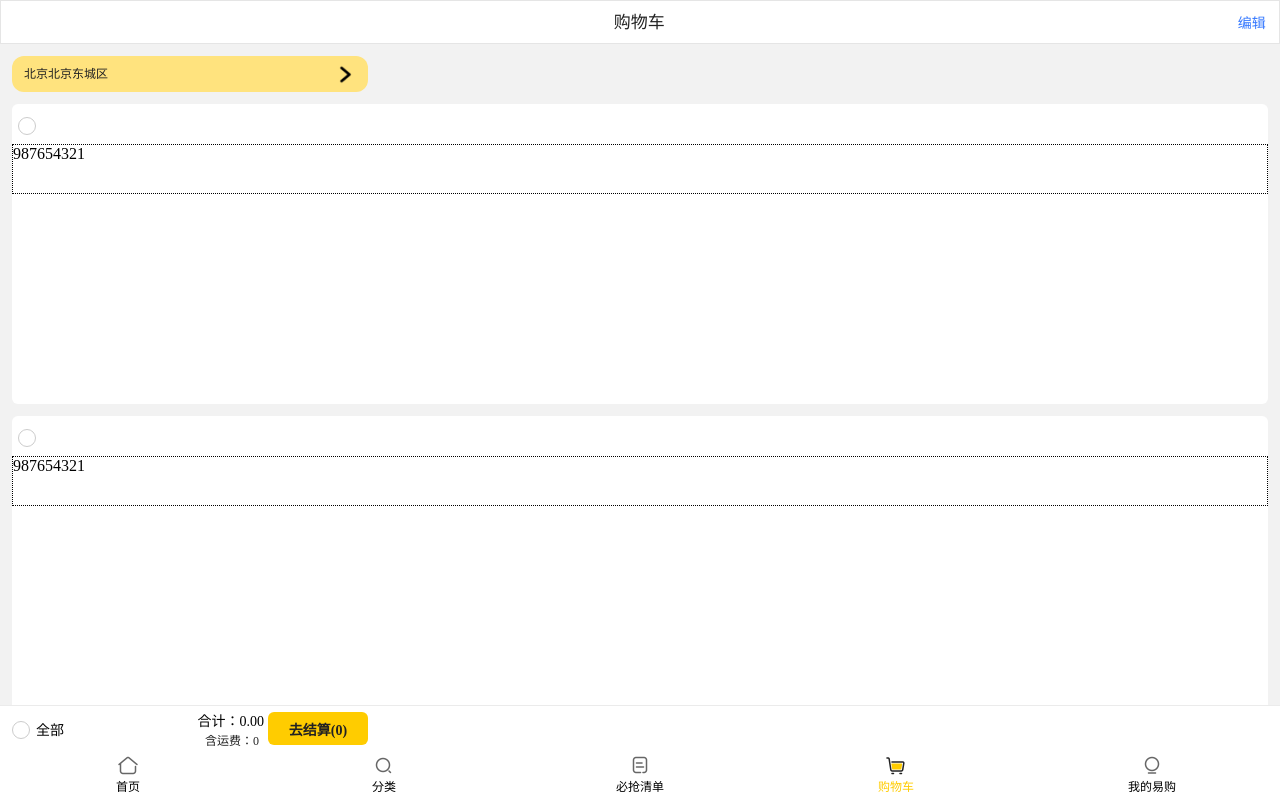
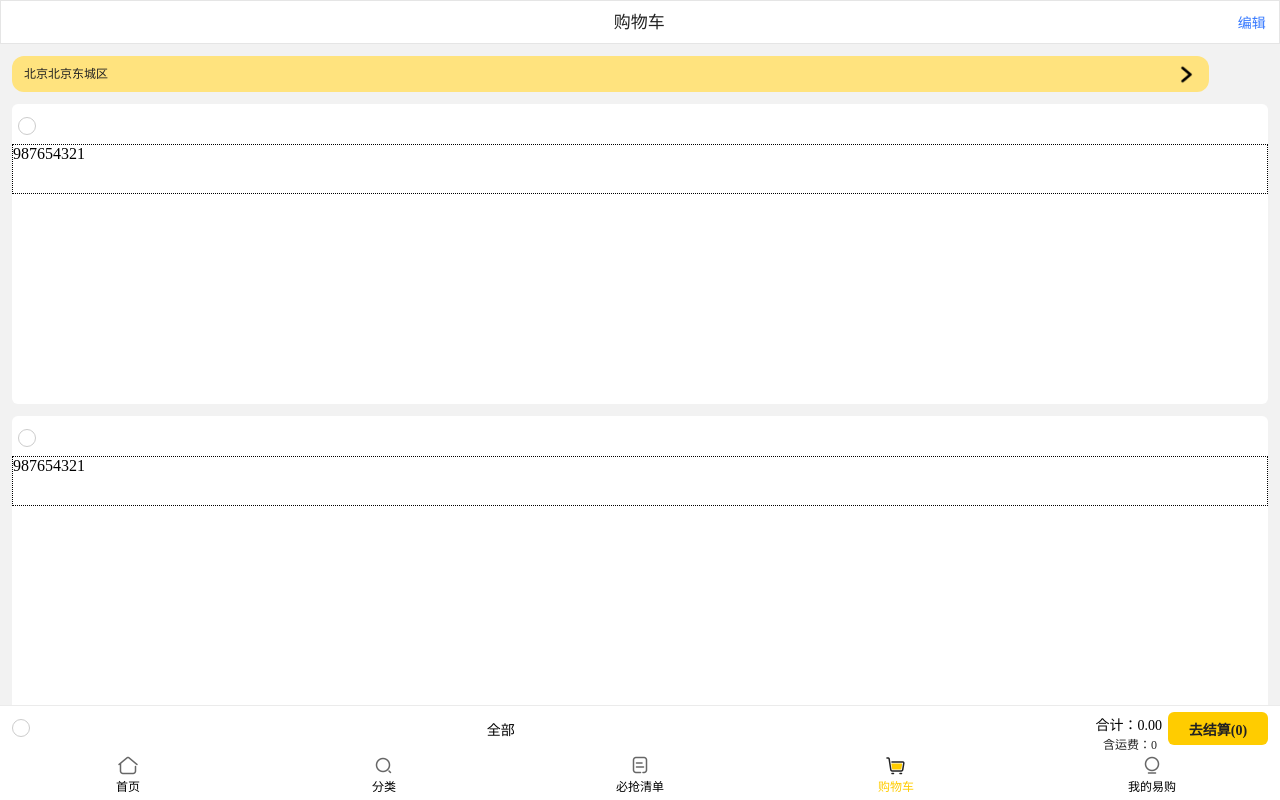
Before and after one commit to WhiteSaber/sy-sn, a Vue app: page /shoppingCart in a window 1280 px wide. Built offline with nearby package versions, Linux system fonts and the light colour scheme.

Commit message:
盛吉伟 6/20-10:10

```diff
--- a/src/views/ShoppingCart.vue
+++ b/src/views/ShoppingCart.vue
@@ -60,23 +60,28 @@
 
             <div class="recommend-container">
                 <div class="recommend-title"></div>
+
             </div>
         </div>
         <div class="pay">
-              <div class="pay-check">
+              <div class="pay-item">
                   <span class="all-check-box">
                       <input type="all-checkbox">
                       <span class="all-check-box-2"></span>
                   </span>
                   <span class="all">全部</span>
               </div>
-              <div class="pay-price">
-                  <div class="all-price">合计：0.00</div>
-                  <div class="post-price">含运费：0</div>
+              <div class="pay-item">
+                  <div class="money-box">
+                      <div class="all-price">合计：0.00</div>
+                      <div class="post-price">含运费：0</div>
+                  </div>
               </div>
-              <div class="pay-money">
-                  <p>去结算(0)</p>
-              </div>
+
+                  <div class="pay-money">
+                      <p>去结算(0)</p>
+                  </div>
+
         </div>
     </div>
     <div class="z-bottom-bar">
@@ -226,7 +231,7 @@ export default {
     .location
     {
       margin:12px 12px 0;
-      width:356px;
+      width:93.5%;
       height:36px;
       padding:7.5px 12px;
       background: #ffe37e;
@@ -331,13 +336,12 @@ export default {
       border-top:0.5px solid rgba(0,0,0,0.08);
     }
 
-    .pay-check
+    .pay-item
     {
-      width:52px;
-      height:45px;
-      display:flex;
+      flex-grow: 1;
       flex-direction: row;
       position:relative;
+      margin-right:6px;
     }
 
     .all-check-box
@@ -372,7 +376,7 @@ export default {
       height:18px;
       border:1px solid #ccc;
       border-radius: 50%;
-      top:15px;
+      top:12px;
       right:0;
     }
 
@@ -384,19 +388,14 @@ export default {
       margin-left:6px;
       position:absolute;
       top:13px;
-      right:0;
+      right:45px;
     }
 
-    .pay-price
-    {
-      width:204px;
-      height:37px;
-      margin:4px 0;
-      padding-right:4px;
-    }
+
 
     .all-price
     {
+      margin-top:7.5px;
       text-align: right;
       font-size:14px;
       height:21px;
@@ -416,6 +415,7 @@ export default {
       width:100px;
       height:33px;
       margin:6px 0;
+      float:right;
       background-color: #fc0;
       border-radius: 6px;
     }
@@ -447,5 +447,10 @@ export default {
       background-size: 100%;
     }
 
-
+    .money-box
+    {
+      width:auto;
+      height:auto;
+      float:right;
+    }
 </style>
```
